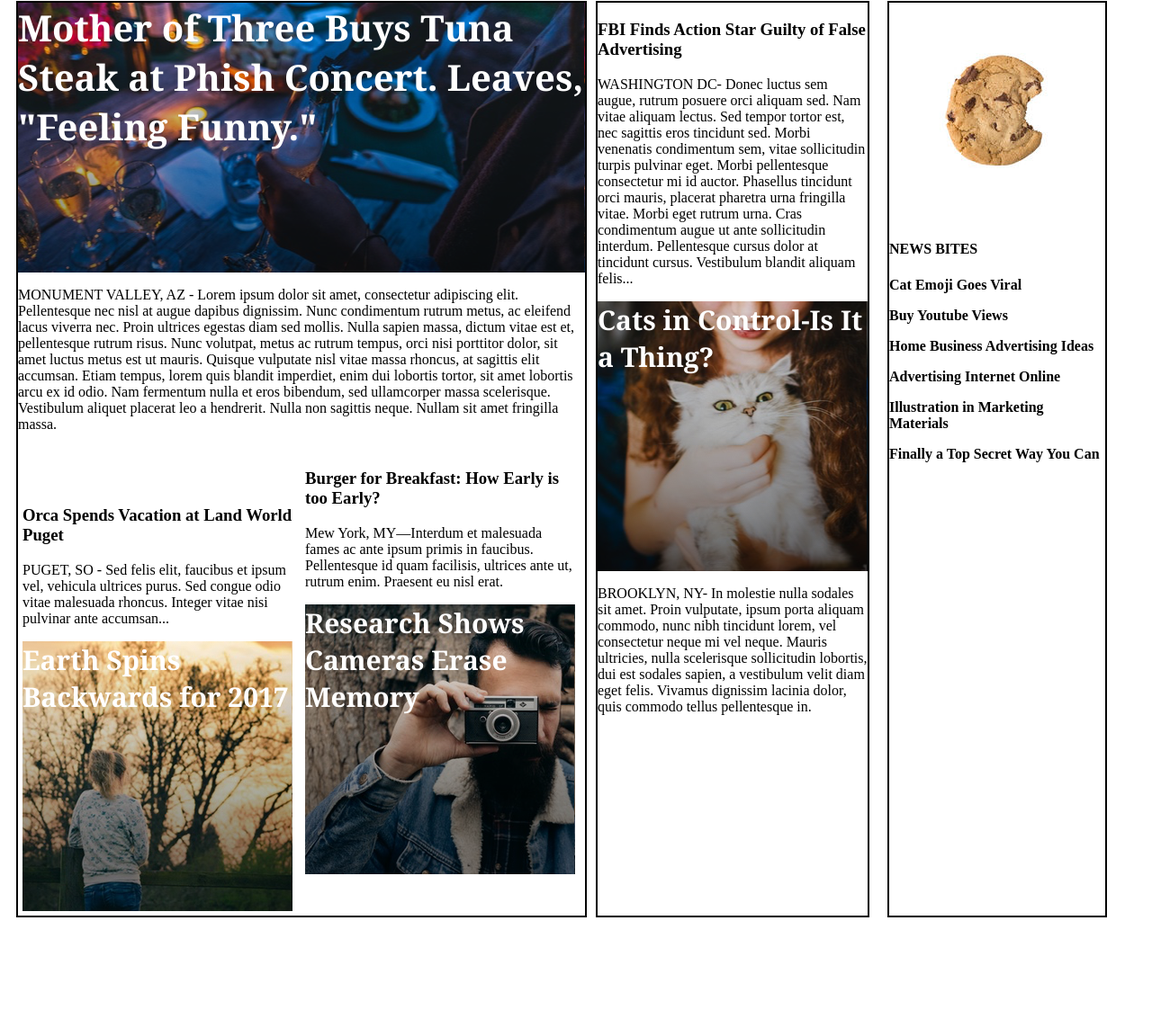
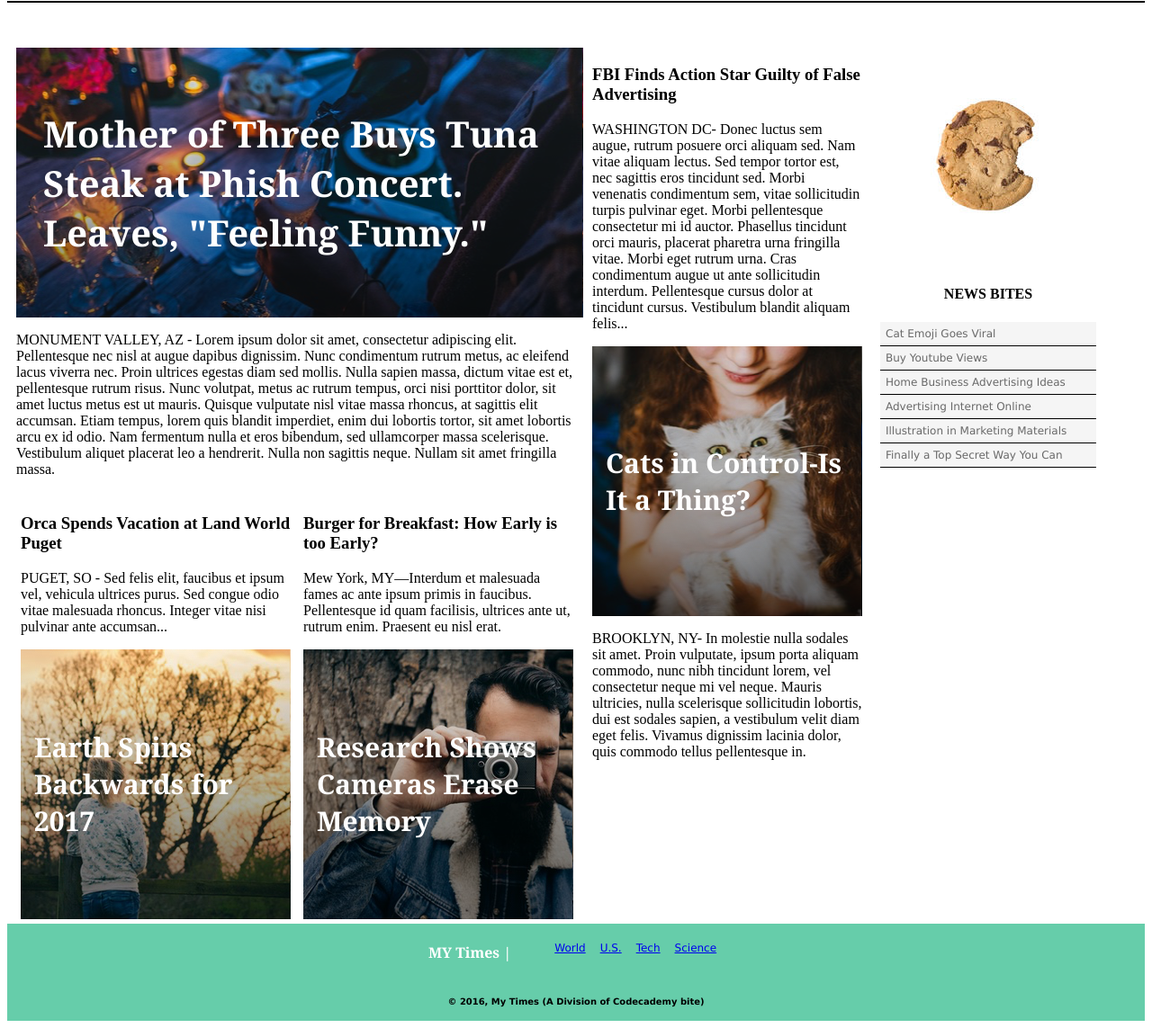
Before and after one commit to urbanfarmer2017/mytimes, a plain HTML site: page index.html in a window 1280 px wide. Shown: the part 154-1297 px from the top of the page at 90% size. Before the commit the page ends 1182 px from the top, so only its background shows below. Drawn offline with Linux system fonts and the light colour scheme.

Commit message:
Preliminary Draft

```diff
--- a/index.html
+++ b/index.html
@@ -49,7 +49,7 @@
           <img src = "resources/images/cookie.png"></img>
         </div>
         <div class = "small2">
-          <h4>NEWS BITES<h4>
+          <h4 class = "bites">NEWS BITES</h4>
           <div class = "small3">
             <p> Cat Emoji Goes Viral </p>
             <p> Buy Youtube Views </p>
@@ -61,6 +61,17 @@
         </div>
       </div>
     </div>
-
-  </body>
+    <div class = "footer1">
+      <h4> MY Times  | </h4>
+      <ul>
+        <li> <a href = "#world"> World </a> </li>
+        <li> <a href = "#us"> U.S. </a> </li>
+        <li> <a href = "#tech"> Tech </a> </li>
+        <li> <a href = "#science"> Science </a> </li>
+      </ul>
+   </div>
+   <div class = "footer2">
+      <h5>&copy; 2016, My Times (A Division of Codecademy bite) </h5>
+   </div>
+ </body>
 </html>
--- a/resources/css/style.css
+++ b/resources/css/style.css
@@ -19,6 +19,7 @@
   width: 500px;
   height: 70px;
   padding: 20px 10px;
+  align-items: flex-start;
 }
 
 .header img h4 {
@@ -28,6 +29,7 @@
 .header ul {
   display: flex;
   color: black;
+  align-items: flex-start;
 }
 
 .header li {
@@ -37,12 +39,13 @@
 
 .main {
   display: flex;
+  padding-top: 50px;
+  border-top: 2px solid black;
 }
 
 .main .large {
   display: block;
   width: 630px;
-  border: 2px solid black;
   margin-left: 10px;
 }
 
@@ -65,7 +68,6 @@
 .main .medium {
   display: block;
   width: 300px;
-  border: 2px solid black;
   margin-left: 10px;
   margin-right: 10px;
 }
@@ -73,7 +75,6 @@
 .main .small {
   display: block;
   width: 240px;
-  border: 2px solid black;
   margin-left: 10px;
   margin-right: 10px;
   flex-direction: column;
@@ -87,6 +88,9 @@
   font-size: 40px;
   color: white;
   margin: 0px;
+  padding-left: 30px;
+  display: flex;
+  align-items: center;
 }
 
 .large2 h4 {
@@ -97,6 +101,9 @@
   font-size: 30px;
   color: white;
   margin: 0px;
+  padding-left: 15px;
+  display: flex;
+  align-items: center;
 }
 
 .large3 h4 {
@@ -107,6 +114,9 @@
   font-size: 30px;
   color: white;
   margin: 0px;
+  padding-left: 15px;
+  display: flex;
+  align-items: center;
 }
 
 .medium2 h4 {
@@ -117,4 +127,69 @@
   font-size: 30px;
   color: white;
   margin: 0px;
+  padding-left: 15px;
+  display: flex;
+  align-items: center;
 }
+
+.small2 .bites {
+  font-size: 16px;
+  font-weight: bold;
+  text-align: center;
+}
+
+.small3 {
+  background-color: WhiteSmoke;
+  font-family: Verdana;
+  font-size: 12px;
+  color: DimGray;
+}
+
+.small3 p {
+  display: flex;
+  margin: 0px;
+  padding: 6px;
+  border-bottom: 3px;
+  border-bottom: 1px solid black;
+  flex-direction: column;
+}
+
+.footer1 {
+  display: flex;
+  background-color: MediumAquamarine;
+  margin: auto;
+  font-family: Verdana;
+  font-size: 12px;
+  justify-content: center;
+  margin: 0px;
+}
+
+.footer1 h4 {
+  display: flex;
+  font-family: Georgia;
+  font-size: 16px;
+  font-weight: bold;
+  color: white;
+}
+
+.footer1 ul {
+  display: flex;
+  color: black;
+}
+
+.footer1 li {
+  display: inline-block;
+  padding: 5px;
+  justify-content: center;
+  margin: 3px;
+}
+
+.footer2 {
+  display: flex;
+  background-color: MediumAquamarine;
+  margin: auto;
+  font-family: Verdana;
+  font-size: 12px;
+  margin: 0px;
+  justify-content: center;
+}
```
